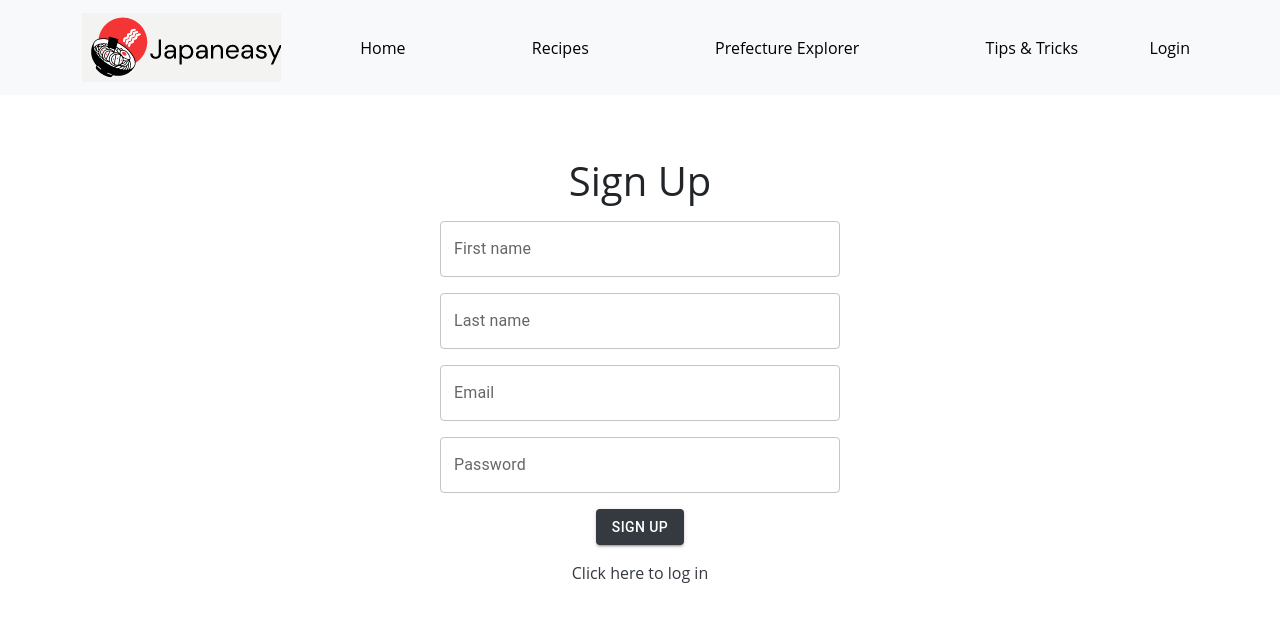
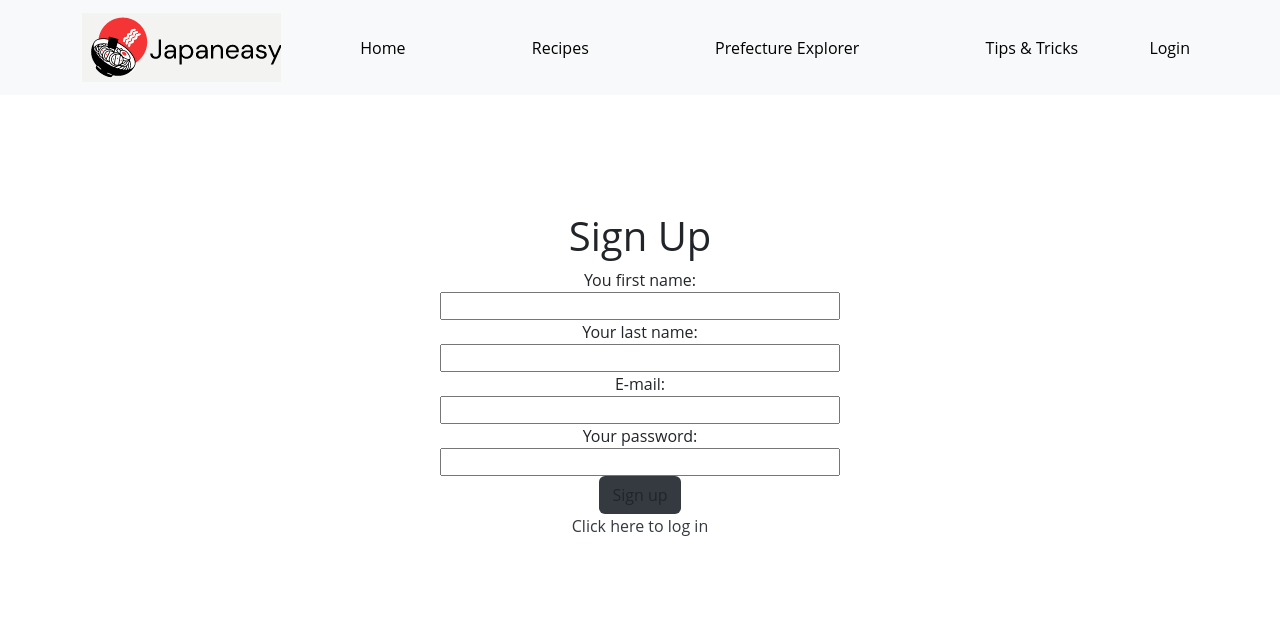
Before and after one commit to avdalmi/japaneasyFrontend, a React (Create React App) app: page /signup in a window 1280 px wide. Shown: the top 622 px of the page. Built offline with nearby package versions, Linux system fonts and the light colour scheme.

Commit message:
added introjs

```diff
--- a/package.json
+++ b/package.json
@@ -5,8 +5,6 @@
   "dependencies": {
     "@emotion/react": "^11.10.5",
     "@emotion/styled": "^11.10.5",
-    "@mui/icons-material": "^5.10.14",
-    "@mui/material": "^5.10.14",
     "@reduxjs/toolkit": "^1.9.0",
     "@testing-library/jest-dom": "^5.16.5",
     "@testing-library/react": "^13.4.0",
@@ -26,7 +24,8 @@
     "react-bootstrap": "^2.6.0",
     "react-dom": "^18.2.0",
     "react-google-charts": "^4.0.0",
-    "react-leaflet": "^4.1.0",
+    "react-joyride": "^2.5.3",
+    "react-leaflet": "^4.2.0",
     "react-lottie": "^1.2.3",
     "react-redux": "^8.0.5",
     "react-router-dom": "^6.4.3",
--- a/src/App.tsx
+++ b/src/App.tsx
@@ -11,7 +11,7 @@ import NavBar from "./components/NavBar/NavBar";
 import RecipeExpPage from "./pages/RecipeExpPage/RecipeExpPage";
 import RecipeDetailsPage from "./pages/RecipeDetailPage/RecipeDetailsPage";
 import MapPage from "./pages/MapPage/MapPage";
-import TipsPage from "./pages/TipsDetailPage/TipsPage";
+import TipsPage from "./pages/TipsPage/TipsPage";
 import TipsDetailPage from "./pages/TipsDetailPage/TipsDetailPage";
 import ProfilePage from "./pages/ProfilePage/ProfilePage";
 
--- a/src/components/RecipeCard/RecipeCard.tsx
+++ b/src/components/RecipeCard/RecipeCard.tsx
@@ -1,4 +1,4 @@
-import { useState } from "react";
+import { useEffect, useState } from "react";
 import Card from "react-bootstrap/Card";
 import { Link } from "react-router-dom";
 import Container from "react-bootstrap/Container";
@@ -9,6 +9,7 @@ import { OnClick } from "../../types/EventListener";
 import { useAppDispatch, useAppSelector } from "../../hooks";
 import { addNewSaved, toggleSavedRecipeThunk } from "../../store/user/thunks";
 import { selectFullProfile, selectToken } from "../../store/user/slice";
+import { getCategories } from "../../store/recipes/thunks";
 
 interface RecipeDisplayProps {
   id: number;
@@ -29,18 +30,18 @@ const RecipeCard = (props: RecipeDisplayProps) => {
   const dispatch = useAppDispatch();
   const token = useAppSelector(selectToken);
   const fullProfile = useAppSelector(selectFullProfile);
-  // console.log("full profile", fullProfile);
+  console.log("full profile", fullProfile);
   // console.log("props", props);
-  const [saved, setSaved] = useState(props.isSaved);
-  // console.log("saved", saved);
-  const [recipeId, setRecipeId] = useState(0);
+  // const [saved, setSaved] = useState(props.isSaved);
+  // // console.log("saved", saved);
+  // const [recipeId, setRecipeId] = useState(0);
 
-  const toggleSavedRecipes = (e: OnClick, id: number) => {
-    e.preventDefault();
-    // console.log("id", recipeId);
-    setSaved(!saved);
-    setRecipeId(id);
-  };
+  // const toggleSavedRecipes = (e: OnClick, id: number) => {
+  //   e.preventDefault();
+  //   // console.log("id", recipeId);
+  //   setSaved(!saved);
+  //   setRecipeId(id);
+  // };
 
   //@ts-ignore
   const names = fullProfile?.user.recipes
@@ -113,19 +114,7 @@ const RecipeCard = (props: RecipeDisplayProps) => {
                   Go to recipe
                 </GoButton>
               </Link>
-              {/* {token && saved ? (
-                <GoButton
-                  onClick={toggleSavedRecipes}
-                  className="recipeCardButton"
-                  width={400}
-                >
-                  unsave
-                </GoButton>
-              ) : (
-                <GoButton className="recipeCardButton" width={400}>
-                  save
-                </GoButton>
-              )} */}
+
               <div>{checkIfUserLoggedIn()}</div>
             </div>
           </Card.Body>
--- a/src/pages/HomePage/Homepage.tsx
+++ b/src/pages/HomePage/Homepage.tsx
@@ -1,12 +1,55 @@
 import CarouselComp from "../../components/Carousel/Carousel";
 import { Link } from "react-router-dom";
-import { Breadcrumb } from "react-bootstrap";
+import { useState } from "react";
 import "./HomePage.css";
+import { OnClick } from "../../types/EventListener";
+import JoyRide from "react-joyride";
+import Button from "react-bootstrap/Button";
 
 function Homepage() {
+  const [run, setRun] = useState(false);
+  const [continuous, setContinuous] = useState(false);
+  const tourSteps = [
+    {
+      target: ".item1 h3",
+      content:
+        "Explore home cooked recipes and special recipes from each prefecture",
+    },
+    {
+      target: ".item2 h3",
+      content:
+        "Get to know Japan's prefectures and their special recipes through exploring an interactive map",
+    },
+    {
+      target: ".item3 h3",
+      content:
+        "Discover what Japanese ingredients are and what to replace them with if you dont have them at home or at the grocery store",
+    },
+  ];
+
+  const startTour = (e: OnClick) => {
+    e.preventDefault();
+    setRun(true);
+    setContinuous(true);
+  };
+
   return (
     <div>
+      <JoyRide
+        steps={tourSteps}
+        continuous={continuous}
+        run={run}
+        showProgress
+      />
+      <div>
         <CarouselComp />
+        <Button
+          style={{ margin: "10px" }}
+          variant="secondary"
+          onClick={startTour}
+        >
+          Start Tour
+        </Button>
         <div className="homePageNavContainer">
           <div className="homePageNavItemContainer item1">
             <Link to="/recipes">
@@ -16,7 +59,7 @@ function Homepage() {
 
           <div className="homePageNavItemContainer item2">
             <Link to="/information">
-            <h3>Get to know Japan</h3>
+              <h3>Prefecture Explorer</h3>
             </Link>
           </div>
 
@@ -36,7 +79,7 @@ function Homepage() {
           <img />
         </div> */}
         </div>
-      <Breadcrumb />
+      </div>
     </div>
   );
 }
--- a/src/pages/LoginPage/Login.tsx
+++ b/src/pages/LoginPage/Login.tsx
@@ -1,12 +1,9 @@
 import { useState, useEffect, SyntheticEvent } from "react";
-import Container from "@mui/material/Container";
 import { login } from "../../store/user/thunks";
 import { selectToken } from "../../store/user/slice";
 import { useAppDispatch, useAppSelector } from "../../hooks";
 import { useNavigate, Link } from "react-router-dom";
-import Box from "@mui/material/Box";
-import TextField from "@mui/material/TextField";
-import Button from "@mui/material/Button";
+import Button from "react-bootstrap/Button";
 
 export default function SignUp() {
   const [email, setEmail] = useState("");
@@ -29,7 +26,8 @@ export default function SignUp() {
   };
 
   return (
-    <Container
+    <div
+      onSubmit={submitForm}
       style={{
         display: "flex",
         flexDirection: "column",
@@ -39,50 +37,42 @@ export default function SignUp() {
       }}
     >
       <h1>Login</h1>
-      <Box
-        component="form"
+      <form
         style={{
           display: "flex",
           flexDirection: "column",
           alignItems: "center",
           minWidth: "400px",
         }}
-        sx={{
-          "& > :not(style)": { m: 1 },
-        }}
-        noValidate
-        autoComplete="off"
       >
-        <TextField
+        <label>Enter your email address</label>
+        <input
           style={{ width: "100%" }}
           name="email"
           id="outlined-basic"
-          label="Email"
-          variant="outlined"
           value={email}
           onChange={(event) => setEmail(event.target.value)}
         />
-        <TextField
+        <label>Enter your password</label>
+        <input
           style={{ width: "100%" }}
           name="password"
           id="outlined-multiline"
-          label="Password"
           type="password"
           value={password}
           onChange={(event) => setPassword(event.target.value)}
         />
         <Button
           style={{ backgroundColor: "#343A40" }}
-          variant="contained"
+          variant="secondary"
           type="submit"
-          onClick={submitForm}
         >
           Login
         </Button>
         <Link style={{ color: "#343A40" }} to="/signup">
           Click here to sign up
         </Link>
-      </Box>
-    </Container>
+      </form>
+    </div>
   );
 }
--- a/src/pages/ProfilePage/ProfilePage.tsx
+++ b/src/pages/ProfilePage/ProfilePage.tsx
@@ -16,8 +16,6 @@ function ProfilePage() {
   const dispatch = useAppDispatch();
 
   const fullProfile = useAppSelector(selectFullProfile);
-  //@ts-ignore
-  // console.log("full profile", fullProfile?.user.recipes);
   const token = useAppSelector(selectToken);
 
   useEffect(() => {
@@ -27,7 +25,6 @@ function ProfilePage() {
   }, []);
 
   useEffect(() => {
-    // dispatch(getUserWithRecipe());
     dispatch(getUserWithStoredToken());
   }, [dispatch]);
 
@@ -38,7 +35,6 @@ function ProfilePage() {
 
     const returnProfilesRecipes = fullProfile.user?.recipes?.map(
       (recipe: RecipeState) => {
-        // return console.log("return profile", recipe.SavedUsers);
         if (recipe.SavedUsers?.isSaved === true) {
           return (
             <RecipeCard
@@ -95,7 +91,7 @@ function ProfilePage() {
 
   return (
     <div>
-      <h1>Hello !</h1>
+      <h1>Hello!</h1>
       <Tab.Container id="left-tabs-example" defaultActiveKey="first">
         <Row>
           <Col sm={3}>
@@ -108,6 +104,9 @@ function ProfilePage() {
               </Nav.Item>
               <Nav.Item>
                 <Nav.Link eventKey="third">My favorite recipes</Nav.Link>
+              </Nav.Item>
+              <Nav.Item>
+                <Nav.Link eventKey="fourth">Add new recipe</Nav.Link>
               </Nav.Item>
             </Nav>
           </Col>
--- a/src/pages/SignUpPage/SignUp.tsx
+++ b/src/pages/SignUpPage/SignUp.tsx
@@ -3,10 +3,7 @@ import { signUp } from "../../store/user/thunks";
 import { selectToken } from "../../store/user/slice";
 import { useAppDispatch, useAppSelector } from "../../hooks";
 import { useNavigate, Link } from "react-router-dom";
-import Box from "@mui/material/Box";
-import TextField from "@mui/material/TextField";
-import Button from "@mui/material/Button";
-import Container from "@mui/material/Container";
+import Button from "react-bootstrap/Button";
 
 export default function SignUp() {
   const [firstName, setFirstName] = useState("");
@@ -32,7 +29,7 @@ export default function SignUp() {
 
   return (
     <div>
-      <Container
+      <div
         style={{
           display: "flex",
           flexDirection: "column",
@@ -42,52 +39,44 @@ export default function SignUp() {
         }}
       >
         <h1>Sign Up</h1>
-        <Box
-          component="form"
+        <form
+          onSubmit={submitForm}
           style={{
             display: "flex",
             flexDirection: "column",
             alignItems: "center",
             minWidth: "400px",
           }}
-          sx={{
-            "& > :not(style)": { m: 1 },
-          }}
-          noValidate
-          autoComplete="off"
         >
-          <TextField
+          <label>You first name:</label>
+          <input
             style={{ width: "100%" }}
             name="firstName"
             id="outlined-basic"
-            label="First name"
-            variant="outlined"
             value={firstName}
             onChange={(event) => setFirstName(event.target.value)}
           />
-          <TextField
+          <label>Your last name:</label>
+          <input
             style={{ width: "100%" }}
             name="lastName"
             id="outlined-basic"
-            label="Last name"
-            variant="outlined"
             value={lastName}
             onChange={(event) => setLastName(event.target.value)}
           />
-          <TextField
+          <label>E-mail:</label>
+          <input
             style={{ width: "100%" }}
             name="email"
             id="outlined-basic"
-            label="Email"
-            variant="outlined"
             value={email}
             onChange={(event) => setEmail(event.target.value)}
           />
-          <TextField
+          <label>Your password:</label>
+          <input
             style={{ width: "100%" }}
             name="password"
             id="outlined-multiline"
-            label="Password"
             type="password"
             value={password}
             onChange={(event) => setPassword(event.target.value)}
@@ -97,15 +86,14 @@ export default function SignUp() {
             style={{ backgroundColor: "#343A40" }}
             variant="contained"
             type="submit"
-            onClick={submitForm}
           >
             Sign up
           </Button>
           <Link style={{ color: "#343A40" }} to="/login">
             Click here to log in
           </Link>
-        </Box>
-      </Container>
+        </form>
+      </div>
     </div>
   );
 }
--- a/src/store/recipes/slice.ts
+++ b/src/store/recipes/slice.ts
@@ -41,8 +41,10 @@ export const selectRecipe = (state: RootState): RecipeState[] =>
 
 export const selectFullRecipe = (state: RootState) => state.recipe.fullRecipes;
 
-export const selectCategories = (state: RootState): CategoryState[] =>
-  state.recipe.categories;
+export const selectCategories = (state: RootState): CategoryState[] => {
+  console.log(state.recipe.categories);
+  return state.recipe.categories;
+};
 
 export const { fetchAllRecipes, fetchRecipeById, fetchCategories } =
   recipeSlice.actions;
--- a/src/store/user/thunks.ts
+++ b/src/store/user/thunks.ts
@@ -13,6 +13,7 @@ import {
   tokenStillValid,
   userWithRecipes,
 } from "./slice";
+import { getCategories } from "../recipes/thunks";
 
 export const signUp =
   (firstName: string, lastName: string, email: string, password: string) =>
```
Also changed, not shown: src/components/Joyride/Joyride.tsx (added, +33 -0 lines), src/pages/TipsPage/TipsPage.tsx (renamed from src/pages/TipsDetailPage/TipsPage.tsx), 1 other file (tests, documents, lock files or other folders). Lines whose indentation alone changed are shown as unchanged.
